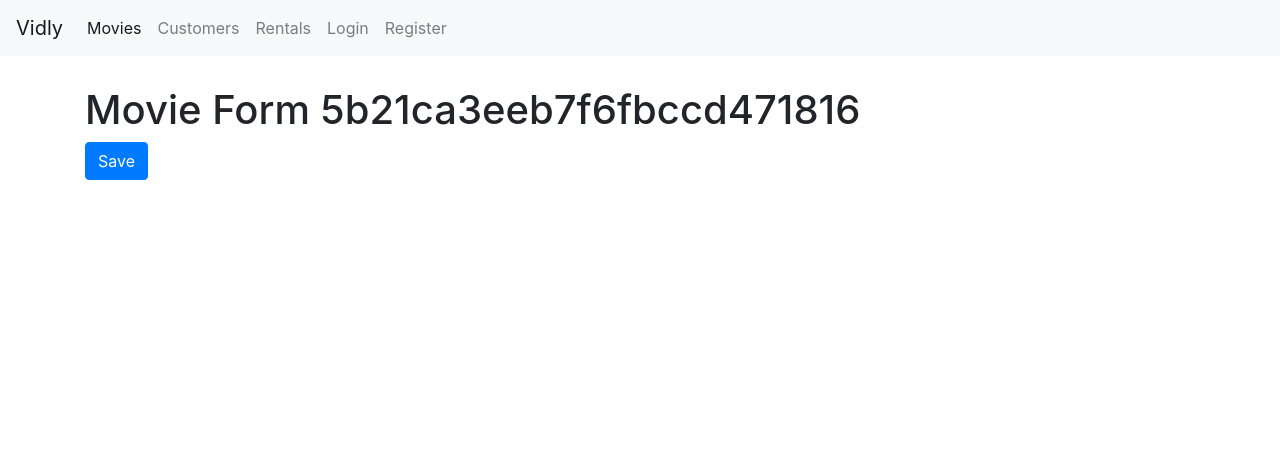
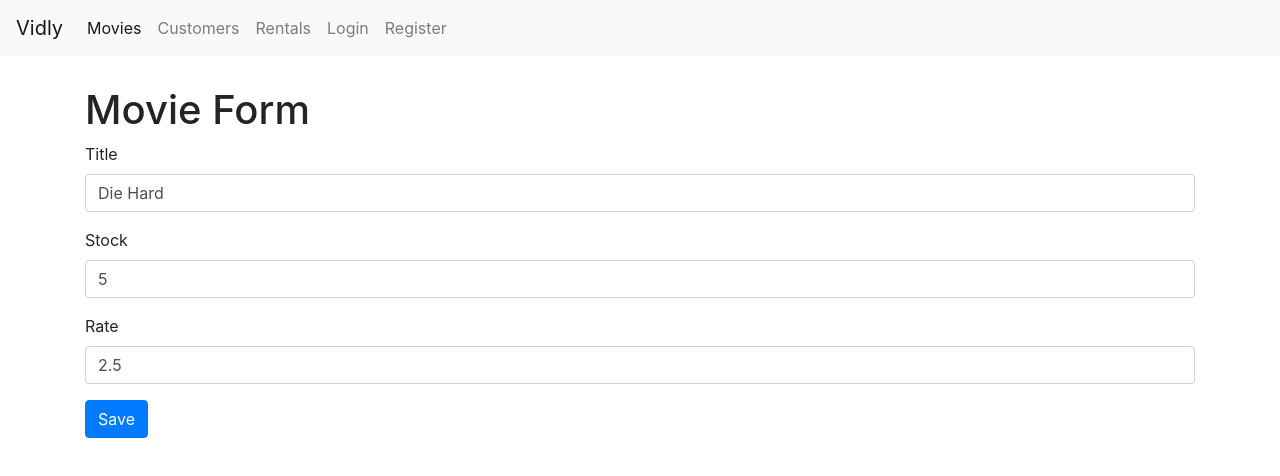
Before and after one commit to ShahinAlKabirMitul/TryToLearnReact, a React (Create React App) app in the folder MCODE/vidly/: page /movies/5b21ca3eeb7f6fbccd471816 in a window 1280 px wide. Shown: the top 476 px of the page. Built offline with nearby package versions, Linux system fonts and the light colour scheme.

Commit message:
Movie Form part 1

```diff
--- a/MCODE/vidly/src/components/movieForm.jsx
+++ b/MCODE/vidly/src/components/movieForm.jsx
@@ -1,13 +1,73 @@
 import React from 'react';
-const MovieForm = ({ match,history }) => {
-  return (
-    <div>
-      <h1>Movie Form {match.params.id}</h1>
-      <button className="btn btn-primary" onClick={()=> history.push('/movies')}>
-        Save
-      </button>
-    </div>
-  );
-};
+import Form from './common/form';
+import Joi from 'joi-browser';
+import { getGenres } from '../services/fakeGenreService';
+import { getMovie } from '../services/fakeMovieService';
+import { saveMovie } from './../services/fakeMovieService';
+class MovieForm extends Form {
+  state = {
+    data: { title: '', genreId: '', numberInStock: '', dailyRentalRate: '' },
+    genres: [],
+    errors: {},
+  };
+
+  schema = {
+    _id: Joi.string(),
+    title: Joi.string()
+      .required()
+      .label('Title'),
+    genreId: Joi.string()
+      .required()
+      .label('Genre'),
+
+    numberInStock: Joi.number()
+      .required()
+      .min(0)
+      .max(100)
+      .label('Number In Stock'),
+
+    dailyRentalRate: Joi.number()
+      .required()
+      .min(0)
+      .max(10)
+      .label('DailyRentalRate'),
+  };
+
+  componentDidMount() {
+    const genres = getGenres();
+    this.setState({ genres });
+    const movieId = this.props.match.params.id;
+    if (movieId === 'new') return;
+    const movie = getMovie(movieId);
+    if (!movie) return this.props.history.replace('/not-found');
+    this.setState({ data: this.topToViewModel(movie) });
+  }
+  topToViewModel = movie => {
+    return {
+      _id: movie._id,
+      title: movie.title,
+      genreId: movie.genre._id,
+      numberInStock: movie.numberInStock,
+      dailyRentalRate: movie.dailyRentalRate,
+    };
+  };
+
+  doSummit = () => {
+    saveMovie(this.state.data);
+    this.props.history.push('/movies');
+  };
+  render() {
+    const { match, history } = this.props;
+    return (
+      <div>
+        <h1>Movie Form</h1>
+        {this.renderInput('title', 'Title')}
+        {this.renderInput('numberInStock', 'Stock')}
+        {this.renderInput('dailyRentalRate', 'Rate')}
+        {this.renderButton('Save')}
+      </div>
+    );
+  }
+}
 
 export default MovieForm;
--- a/MCODE/vidly/src/components/movies.jsx
+++ b/MCODE/vidly/src/components/movies.jsx
@@ -1,4 +1,5 @@
 import React, { Component } from 'react';
+import { Link } from 'react-router-dom';
 import { getMovies } from '../services/fakeMovieService';
 import { getGenres } from '../services/fakeGenreService';
 
@@ -77,6 +78,13 @@ class Movies extends Component {
           />
         </div>
         <div className="col">
+          <Link
+            to="/movies/new"
+            className="btn btn-primary"
+            style={{ marginBottom: 20 }}
+          >
+            New Movie
+          </Link>
           <p>Showing {totalCount} movies in the database</p>
           <MoviesTable
             movies={movies}
```
